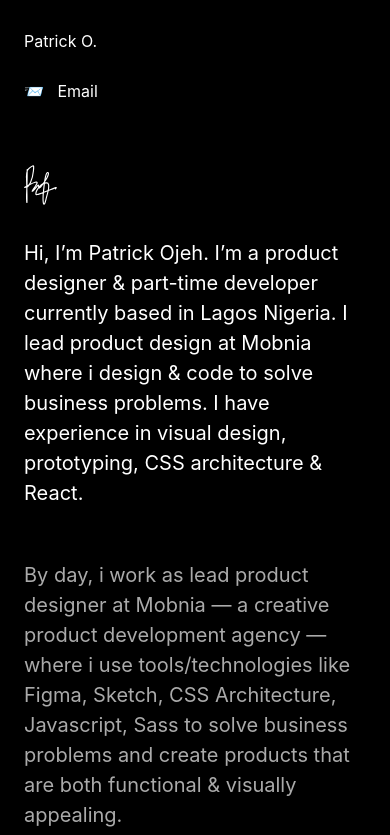
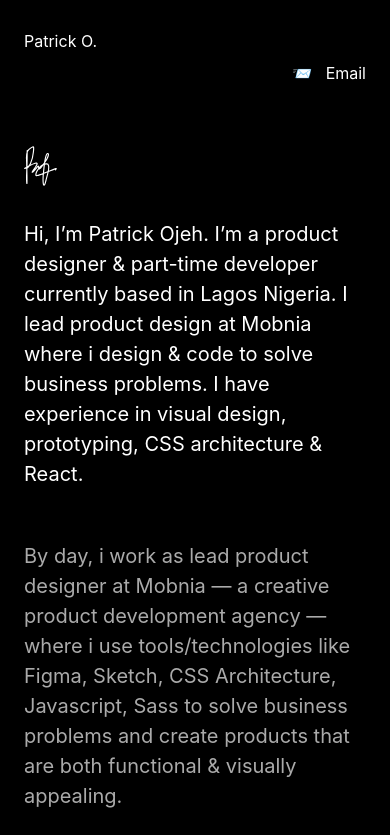
Before and after one commit to patrickojeh/portfolio, a React (Create React App) app: page / in a window 390 px wide. Shown: the top 835 px of the page. Built offline with nearby package versions, Linux system fonts and the light colour scheme.

Commit message:
space btw header items on mobile

```diff
--- a/src/components/Layout/Header.js
+++ b/src/components/Layout/Header.js
@@ -3,7 +3,7 @@ import { Link, NavLink } from "react-router-dom";
 const Header = () => {
   return <header>
     <div className="mw9 ph5-l ph4-ns ph35 center pt4">
-      <div className="flex items-center-ns justify-between-ns flex-row-ns flex-column">
+      <div className="flex items-center-ns justify-between flex-row">
         <span className="logo">
           <Link to="/">Patrick O.</Link>
         </span>
```
